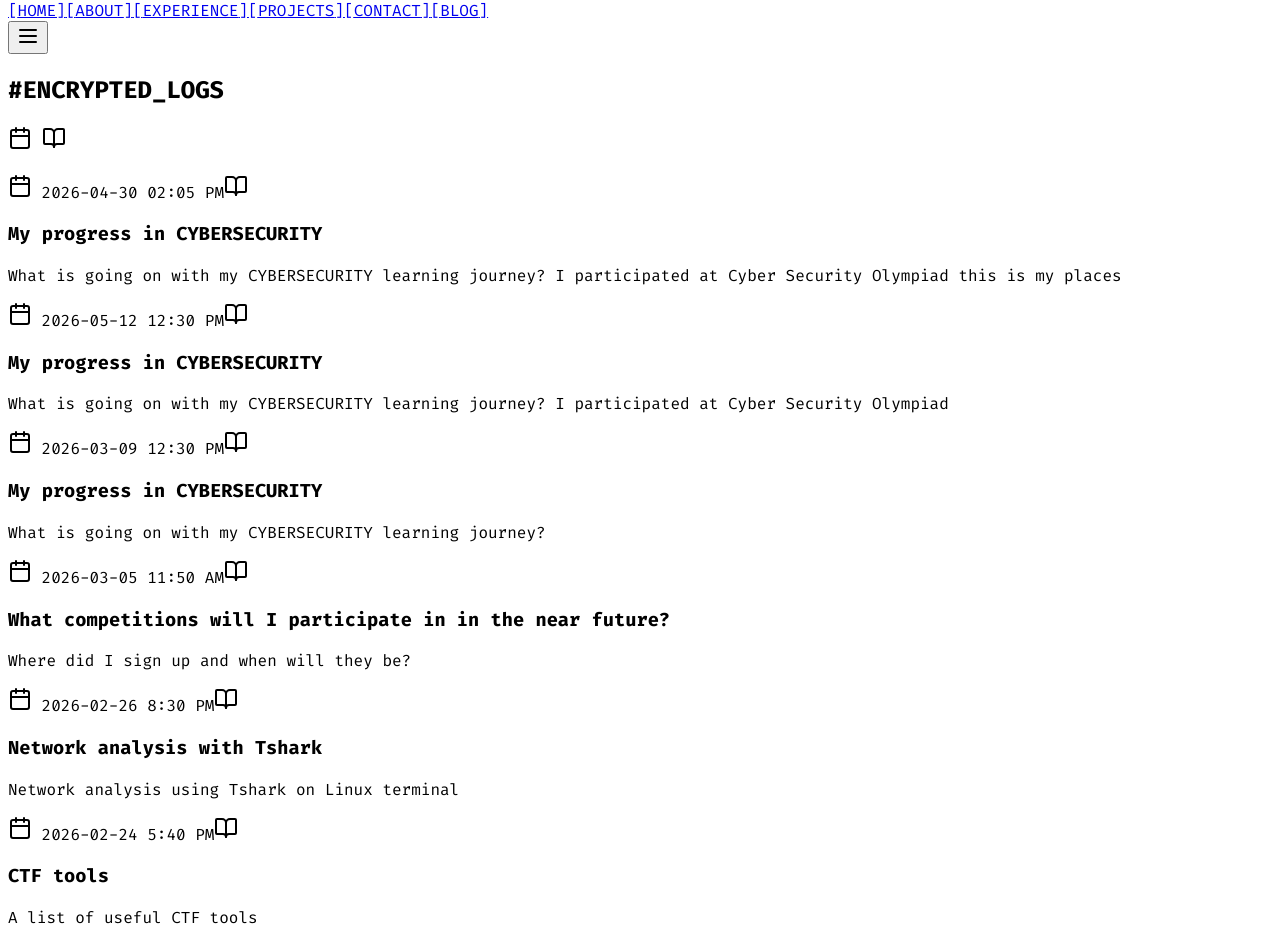
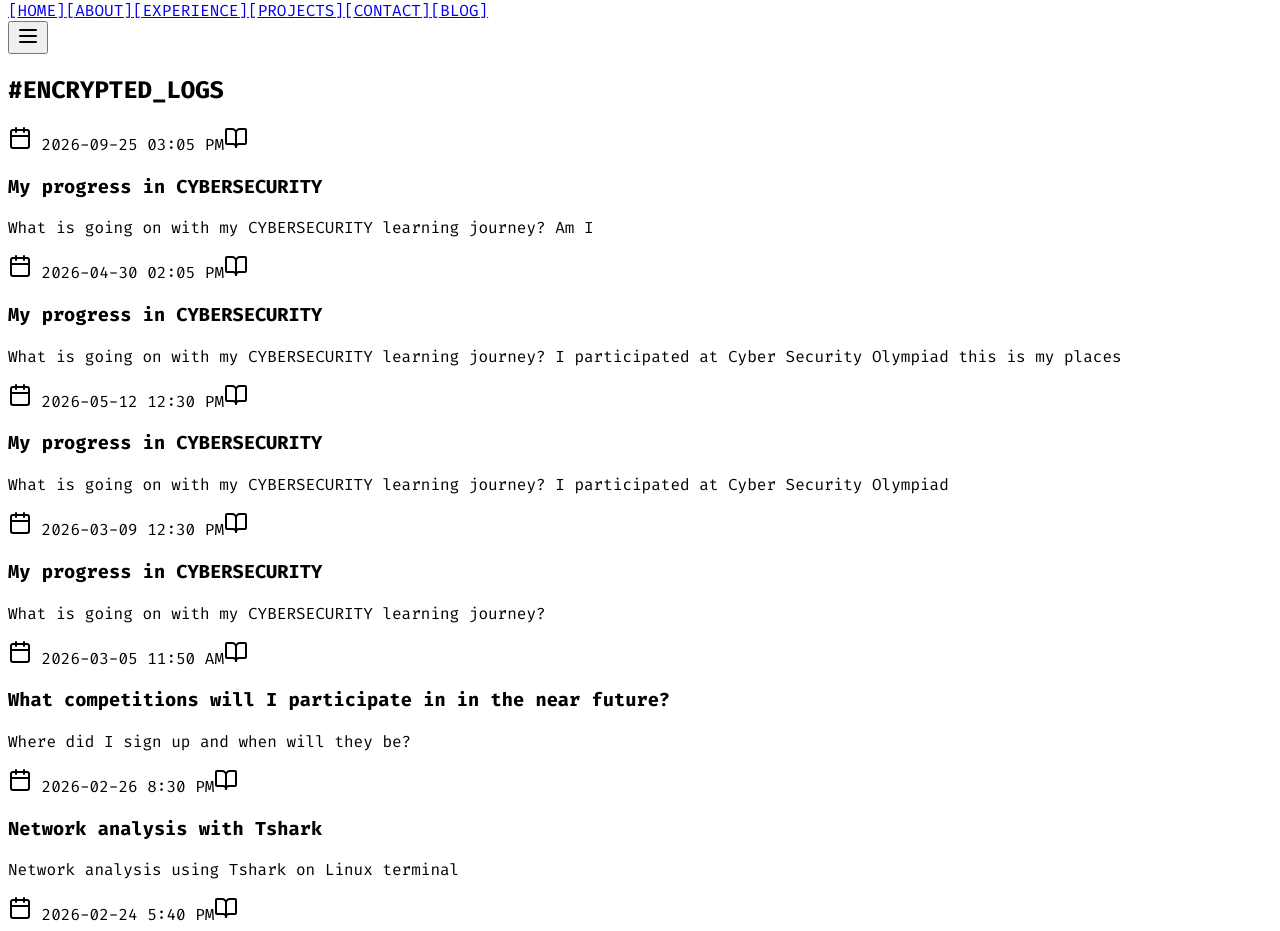
Before and after one commit to SerafimLupan/Serafim_Lupan-v2, a React (Vite) app in the folder client/: page /blog in a window 1280 px wide. Shown: the part 842-1773 px from the top of the page. Built offline with nearby package versions, Linux system fonts and the light colour scheme; a web font is replaced by a local one.

Commit message:
backup 2026.10.01 10:35 PM

```diff
--- a/client/src/pages/blog.tsx
+++ b/client/src/pages/blog.tsx
@@ -69,11 +69,13 @@ Structure
 
 const BLOG_POSTS: BlogPost[] = [
   {
-    id: "",
-    title: "",
-    date: "",
-    summary: "",
-    content: ``
+    id: "13",
+    title: "My progress in CYBERSECURITY",
+    date: "2026-09-25 03:05 PM",
+    summary: "What is going on with my CYBERSECURITY learning journey? Am I ",
+    content: `
+Recently I participated at \"Def
+`
   },
   {
     id: "12",
```
